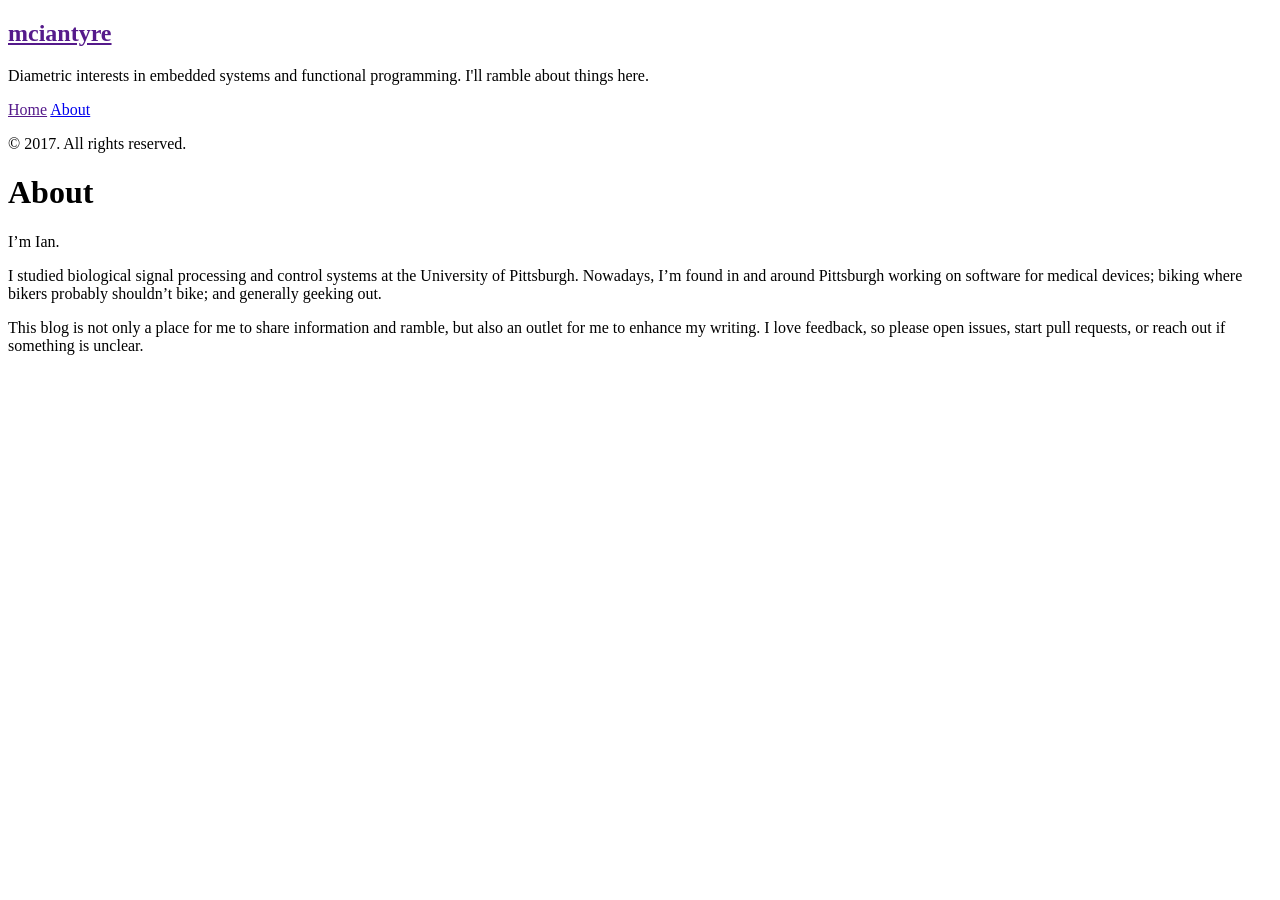
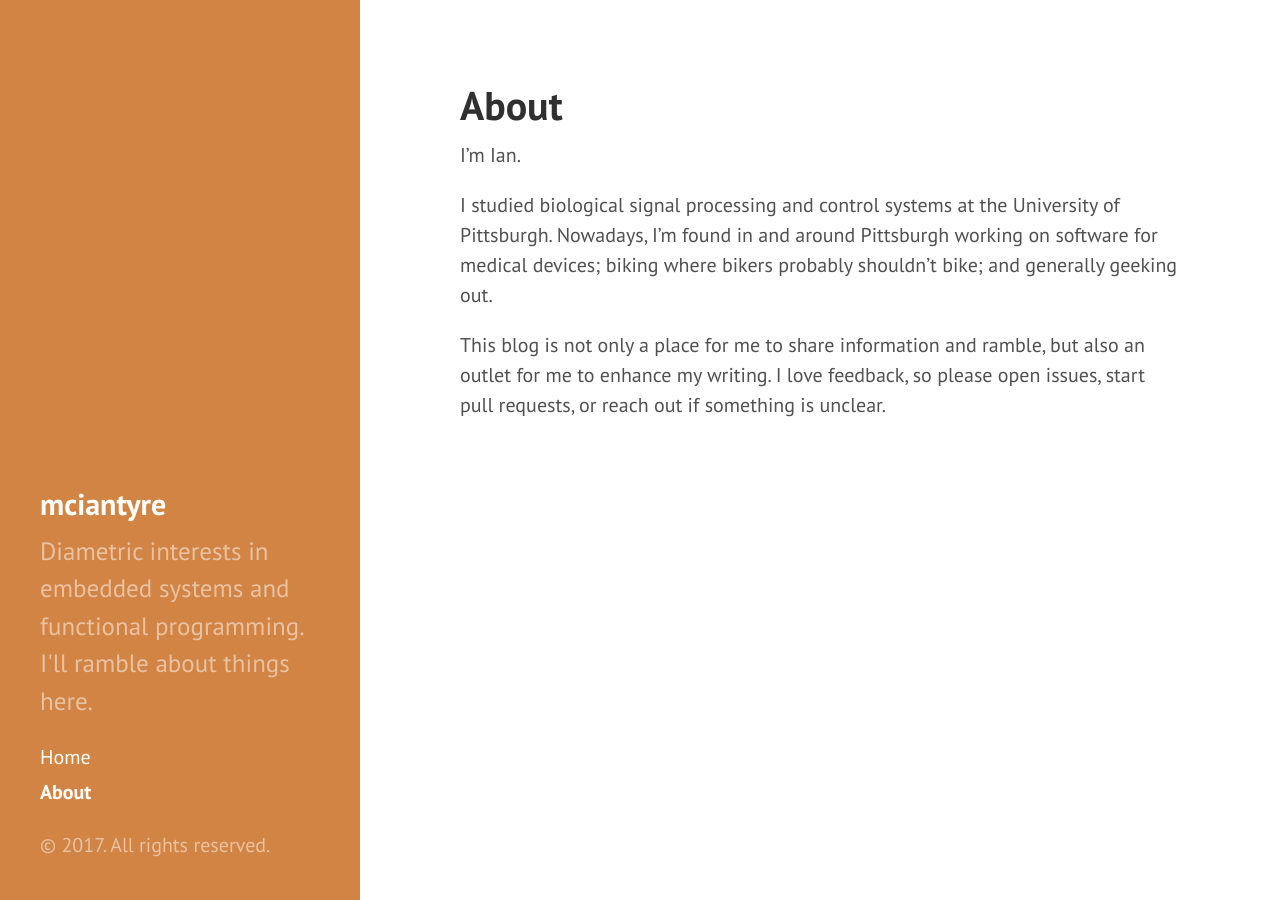
Before and after one commit to mciantyre/mciantyre.github.io, a Jekyll site: the page built from about.md, in a window 1280 px wide. Built offline with Jekyll 4.4.1, drawn with Linux system fonts in a browser that asks for light colours.

Commit message:
Another try to fix absolute paths

```diff
--- a/_includes/head.html
+++ b/_includes/head.html
@@ -15,13 +15,13 @@
   </title>
 
   <!-- CSS -->
-  <link rel="stylesheet" href="{{ site.baseurl }}public/css/poole.css">
-  <link rel="stylesheet" href="{{ site.baseurl }}public/css/syntax.css">
-  <link rel="stylesheet" href="{{ site.baseurl }}public/css/hyde.css">
+  <link rel="stylesheet" href="/public/css/poole.css">
+  <link rel="stylesheet" href="/public/css/syntax.css">
+  <link rel="stylesheet" href="/public/css/hyde.css">
   <link rel="stylesheet" href="http://fonts.googleapis.com/css?family=PT+Sans:400,400italic,700|Abril+Fatface">
 
   <!-- Icons -->
-  <link rel="shortcut icon" href="{{ site.baseurl }}public/favicon.ico">
+  <link rel="shortcut icon" href="/public/favicon.ico">
 
   <!-- RSS -->
   <link rel="alternate" type="application/rss+xml" title="RSS" href="/atom.xml">
```
